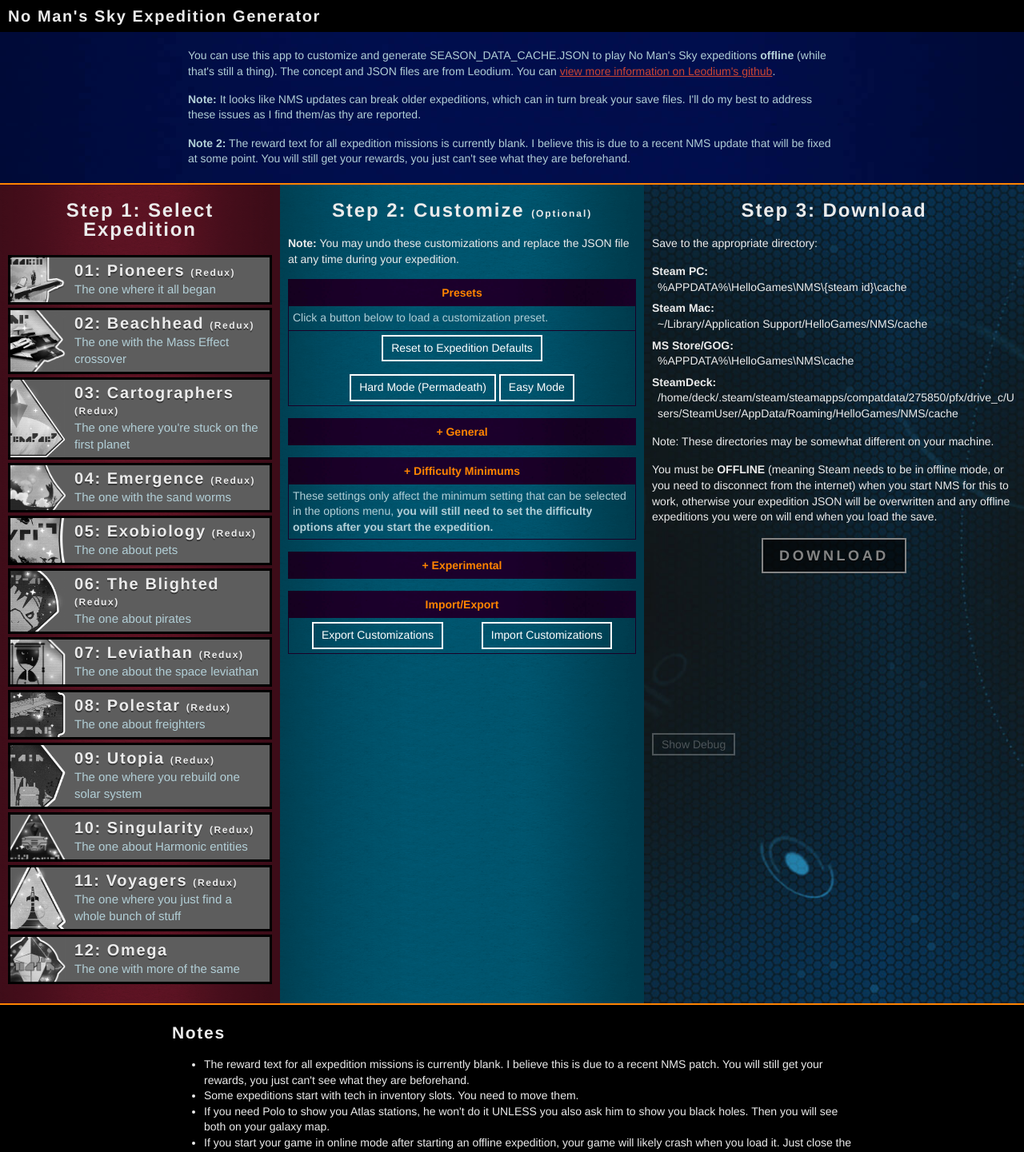
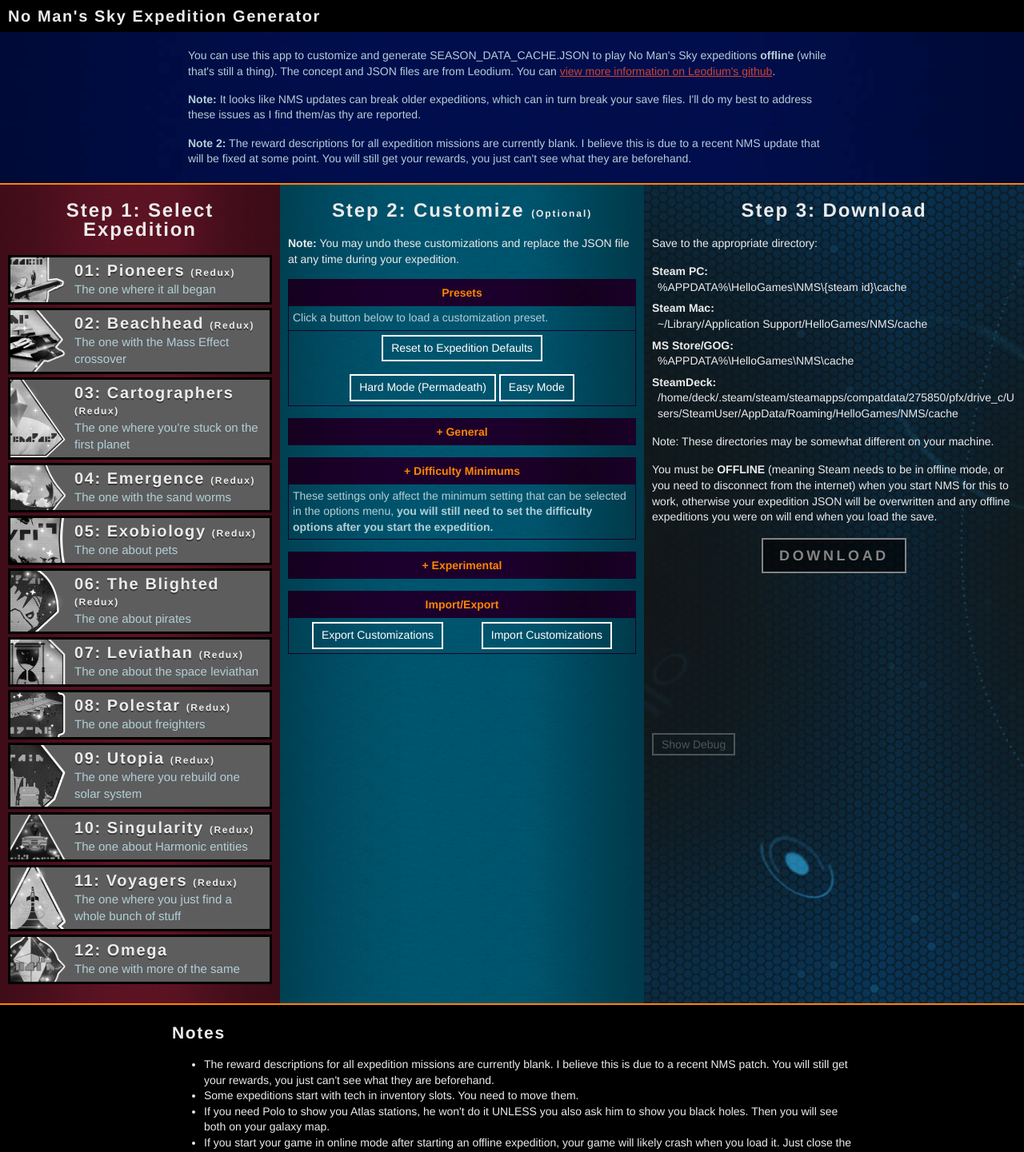
Before and after one commit to cwmonkey/nms-expeditions, a Jekyll site: the page built from index.html, in a window 1280 px wide. Shown: the top 1441 px of the page at 80% size. Built offline with Jekyll 4.4.1, drawn with Linux system fonts in a browser that asks for light colours; some web fonts are replaced.

Commit message:
more gooder words

```diff
--- a/index.html
+++ b/index.html
@@ -30,7 +30,7 @@
       <strong>Note:</strong> It looks like NMS updates can break older expeditions, which can in turn break your save files. I'll do my best to address these issues as I find them/as thy are reported.
     </p>
     <p>
-      <strong>Note 2:</strong> The reward text for all expedition missions is currently blank. I believe this is due to a recent NMS update that will be fixed at some point. You will still get your rewards, you just can't see what they are beforehand.
+      <strong>Note 2:</strong> The reward descriptions for all expedition missions are currently blank. I believe this is due to a recent NMS update that will be fixed at some point. You will still get your rewards, you just can't see what they are beforehand.
     </p>
   </div></section>
 
@@ -366,7 +366,7 @@
     <div class="cms">
       <h2>Notes</h2>
       <ul>
-        <li>The reward text for all expedition missions is currently blank. I believe this is due to a recent NMS patch. You will still get your rewards, you just can't see what they are beforehand.</li>
+        <li>The reward descriptions for all expedition missions are currently blank. I believe this is due to a recent NMS patch. You will still get your rewards, you just can't see what they are beforehand.</li>
         <li>Some expeditions start with tech in inventory slots. You need to move them.</li>
         <li>If you need Polo to show you Atlas stations, he won't do it UNLESS you also ask him to show you black holes. Then you will see both on your galaxy map.</li>
         <li>If you start your game in online mode after starting an offline expedition, your game will likely crash when you load it. Just close the game and go offline and everything should be fine.</li>
```
